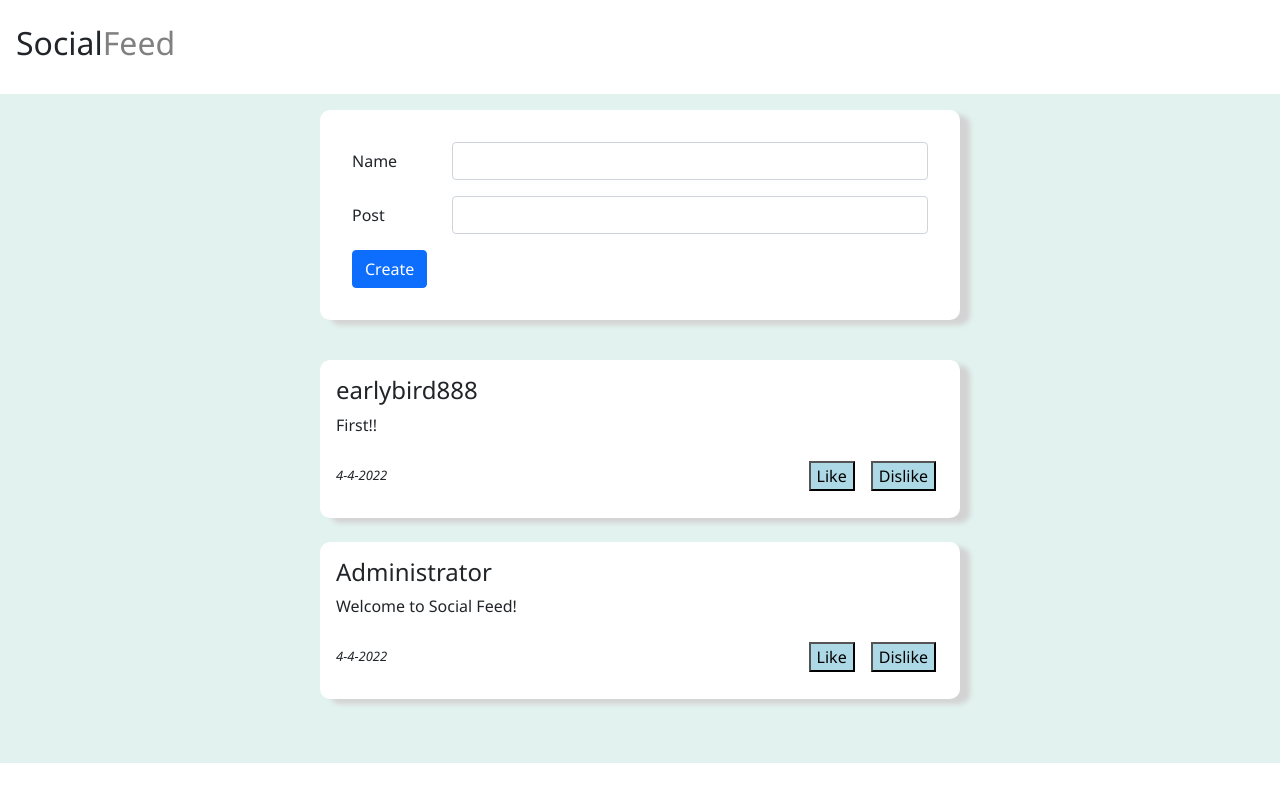
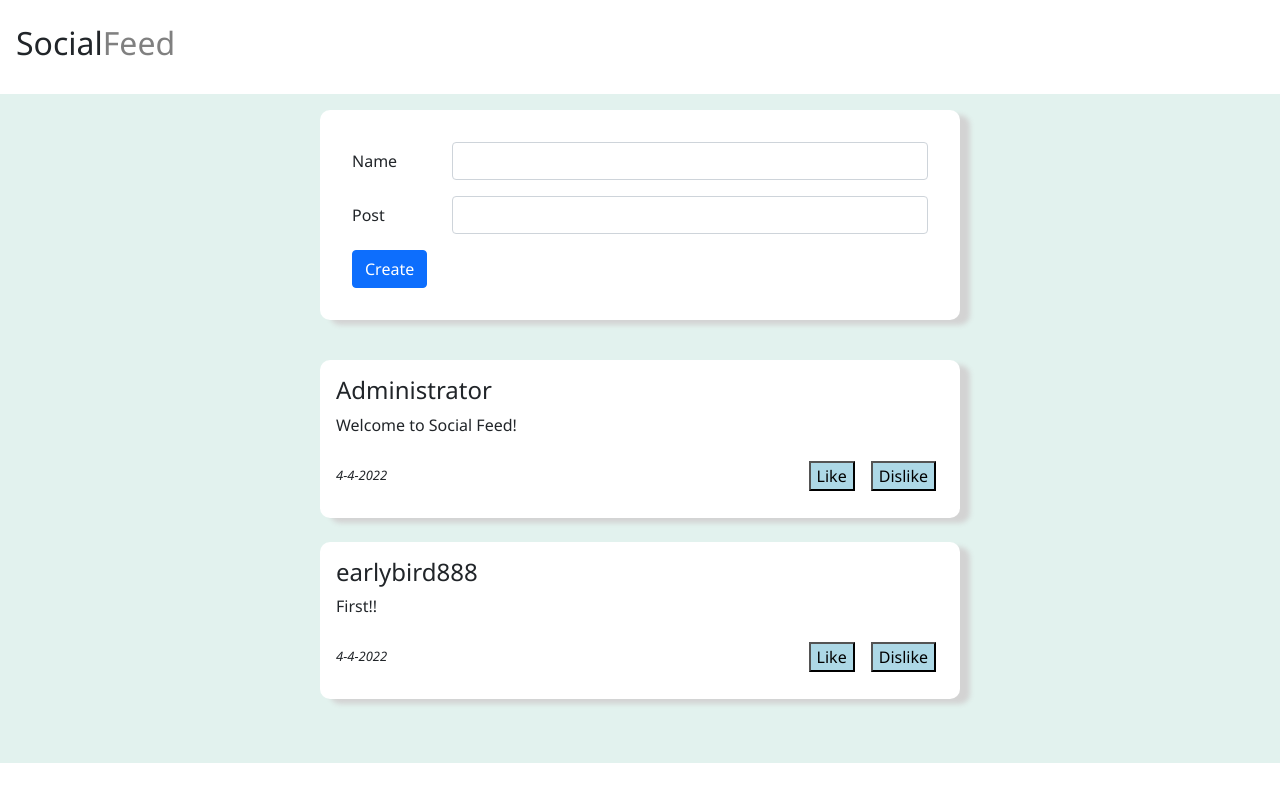
Before and after one commit to tjdanielson/social_feed, a React (Create React App) app: page / in a window 1280 px wide. Built offline with nearby package versions, Linux system fonts and the light colour scheme.

Commit message:
Updated CSS to display posts in reverse order.

```diff
--- a/src/app.css
+++ b/src/app.css
@@ -38,7 +38,8 @@
 }
 
 .post-container {
-    display: block;
+    display: flex;
+    flex-direction: column-reverse;
     justify-content: center;
     padding-top: 1em;
     padding-bottom: 4em;
@@ -52,6 +53,7 @@
     margin-left: 25%;
     margin-top: 1.5em;
     padding: 1em;
+
 }
 
 .bottom-content-holder {
```
